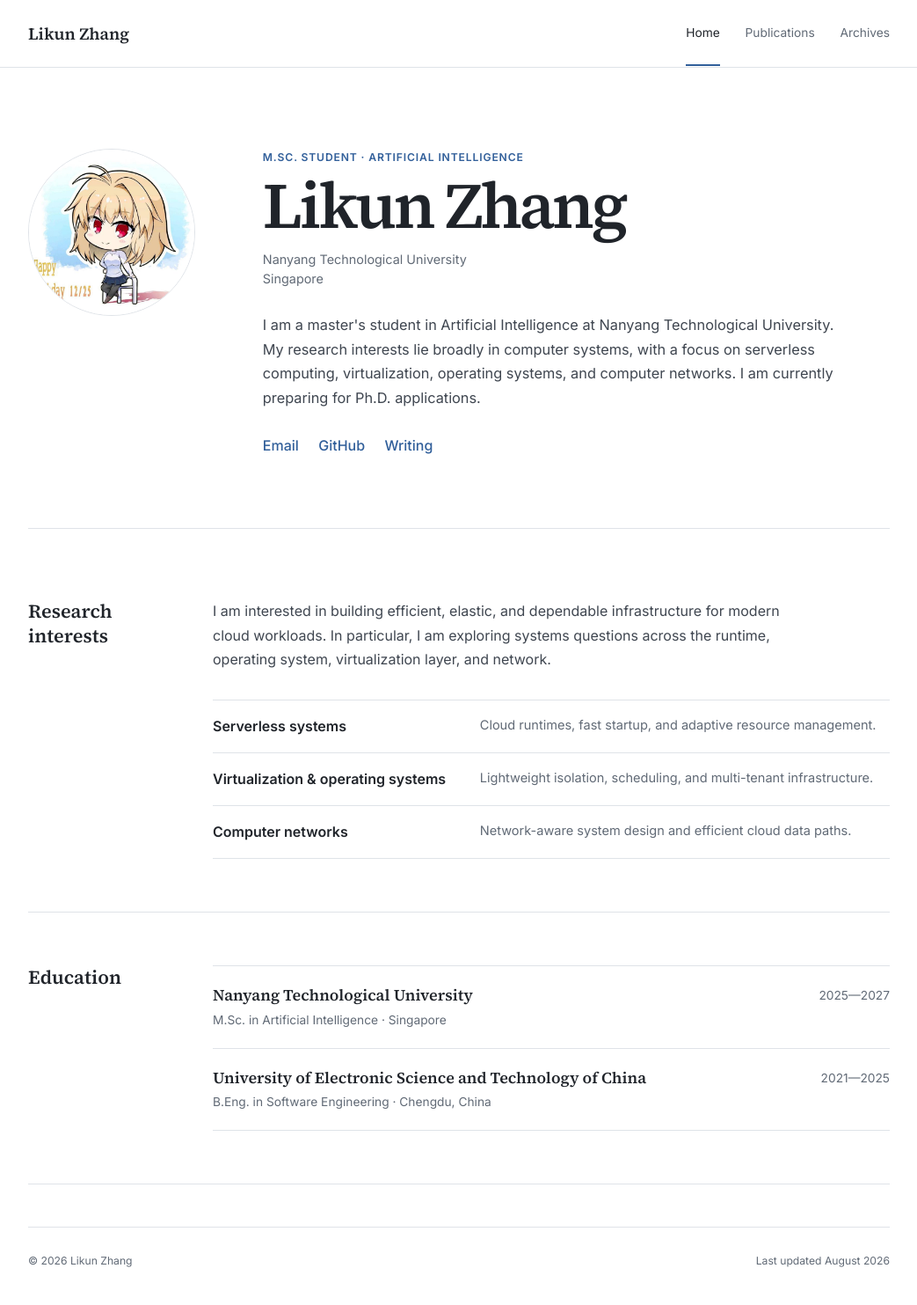
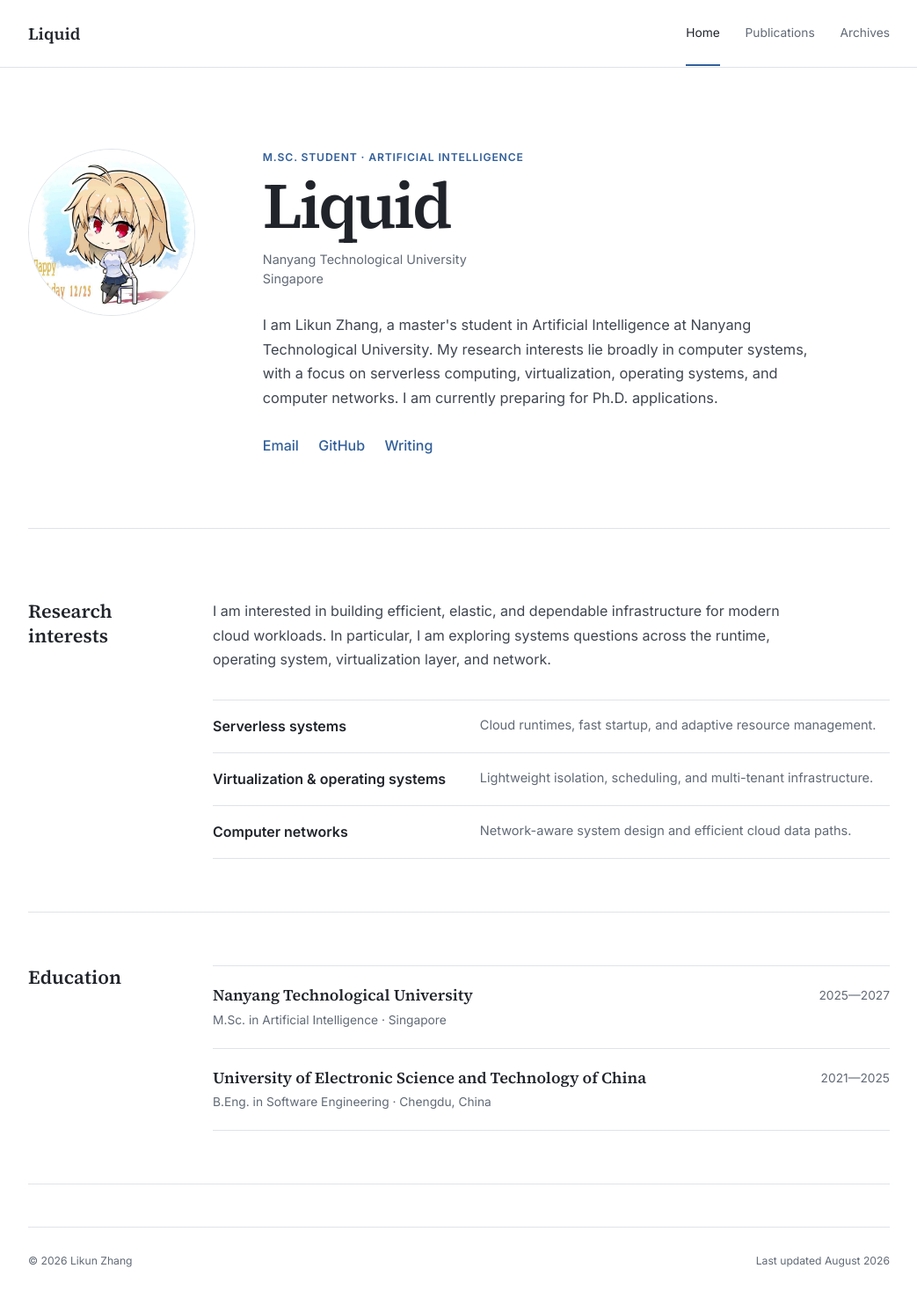
Before and after one commit to Liquidzk/Liquidzk.github.io, a Jekyll site: the page index.html, which Jekyll copies as it is, in a window 1280 px wide. Shown: the whole page at 88% size, without its empty margins (118-1161 px from the left). Built offline with Jekyll 4.4.1, drawn with Linux system fonts in a browser that asks for light colours.

Commit message:
Use Liquid as display name

```diff
--- a/_layouts/post.html
+++ b/_layouts/post.html
@@ -23,7 +23,7 @@
   <body>
     <header class="site-header">
       <div class="header-inner">
-        <a class="site-name" href="/">Likun Zhang</a>
+        <a class="site-name" href="/">Liquid</a>
         <nav class="site-nav" aria-label="Primary navigation">
           <a href="/">Home</a>
           <a href="/publications/">Publications</a>
--- a/archives.html
+++ b/archives.html
@@ -27,7 +27,7 @@ permalink: /archives/
   <body>
     <header class="site-header">
       <div class="header-inner">
-        <a class="site-name" href="/">Likun Zhang</a>
+        <a class="site-name" href="/">Liquid</a>
         <nav class="site-nav" aria-label="Primary navigation">
           <a href="/">Home</a>
           <a href="/publications/">Publications</a>
--- a/index.html
+++ b/index.html
@@ -56,7 +56,7 @@
   <body>
     <header class="site-header">
       <div class="header-inner">
-        <a class="site-name" href="/">Likun Zhang</a>
+        <a class="site-name" href="/">Liquid</a>
         <nav class="site-nav" aria-label="Primary navigation">
           <a class="active" href="/" aria-current="page">Home</a>
           <a href="/publications/">Publications</a>
@@ -79,16 +79,16 @@
 
         <div class="intro-copy">
           <p class="kicker">M.Sc. Student · Artificial Intelligence</p>
-          <h1 id="page-title">Likun Zhang</h1>
+          <h1 id="page-title">Liquid</h1>
           <p class="affiliation">
             Nanyang Technological University<br>
             Singapore
           </p>
           <p class="summary">
-            I am a master's student in Artificial Intelligence at Nanyang Technological
-            University. My research interests lie broadly in computer systems, with a focus on
-            serverless computing, virtualization, operating systems, and computer networks. I am
-            currently preparing for Ph.D. applications.
+            I am Likun Zhang, a master's student in Artificial Intelligence at Nanyang
+            Technological University. My research interests lie broadly in computer systems, with
+            a focus on serverless computing, virtualization, operating systems, and computer
+            networks. I am currently preparing for Ph.D. applications.
           </p>
 
           <nav class="profile-links" aria-label="Contact links">
--- a/publications/index.html
+++ b/publications/index.html
@@ -29,7 +29,7 @@
   <body>
     <header class="site-header">
       <div class="header-inner">
-        <a class="site-name" href="/">Likun Zhang</a>
+        <a class="site-name" href="/">Liquid</a>
         <nav class="site-nav" aria-label="Primary navigation">
           <a href="/">Home</a>
           <a class="active" href="/publications/" aria-current="page">Publications</a>
```
Also changed, not shown: other parts of publications/index.html (+1 -1 lines).
